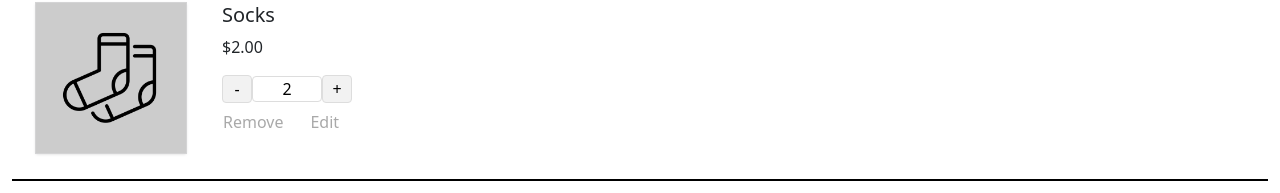
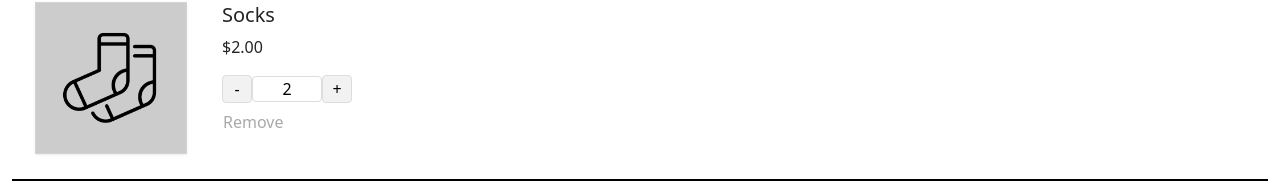
Before and after one commit to Jaredsimonelli/mock-online-shop-react, a React (Create React App) app: page /cart in a window 1280 px wide. Shown: the part 163-356 px from the top of the page. Built offline with nearby package versions, Linux system fonts and the light colour scheme.

Commit message:
removed edit for now

```diff
--- a/src/components/Cart.js
+++ b/src/components/Cart.js
@@ -40,9 +40,9 @@ function Cart() {
     );
   };
 
-  const edit = (item) => {
-    // dispatch(updateCart(item));
-  };
+  //   const edit = (item) => {
+  //     // dispatch(updateCart(item));
+  //   };
 
   return (
     <div>
@@ -107,13 +107,13 @@ function Cart() {
                 >
                   Remove
                 </button>
-                <button
+                {/* <button
                   type="button"
                   className="btn btn-link"
                   onClick={() => edit(c.item)}
                 >
                   Edit
-                </button>
+                </button> */}
               </div>
             </div>
           </div>
```
